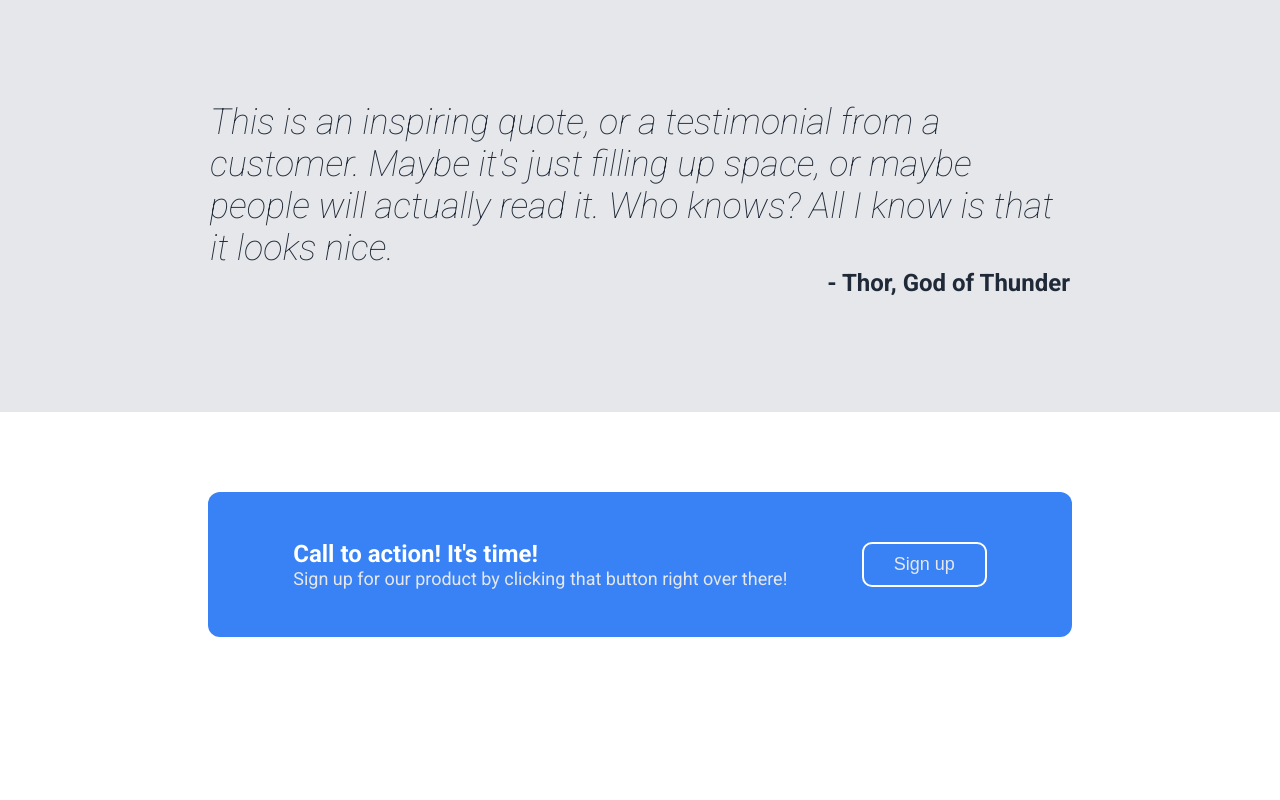
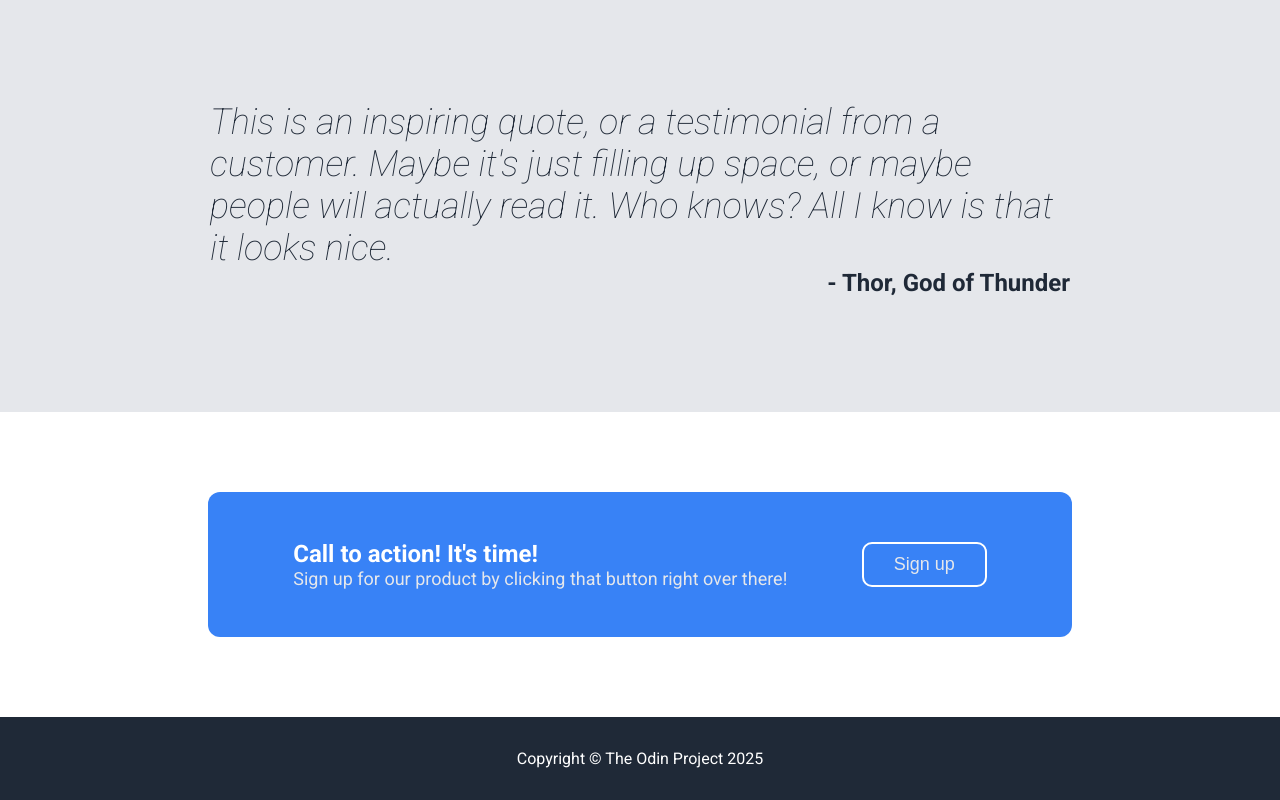
Before and after one commit to Dandelion674/Odin-Landing-Page, a plain HTML site: page index.html in a window 1280 px wide. Shown: the part 976-1776 px from the top of the page. Before the commit the page ends 1693 px from the top, so only its background shows below. Drawn offline with Linux system fonts and the light colour scheme.

Commit message:
feat: add footer section
added a footer section to the landing page

```diff
--- a/index.html
+++ b/index.html
@@ -81,5 +81,9 @@
             </div>
         </div>
     </div>
+
+    <footer>
+         Copyright &copy; The Odin Project 2025
+    </footer>
 </body>
 </html>
--- a/styles.css
+++ b/styles.css
@@ -166,3 +166,12 @@ strong{
     font-size: 24px;
     color: #fff;
 }
+
+footer{
+    display: flex;
+    justify-content: center;
+    align-items: center;
+    background-color: #1f2937;
+    color: #fff;
+    padding: 32px 0;
+}
```
